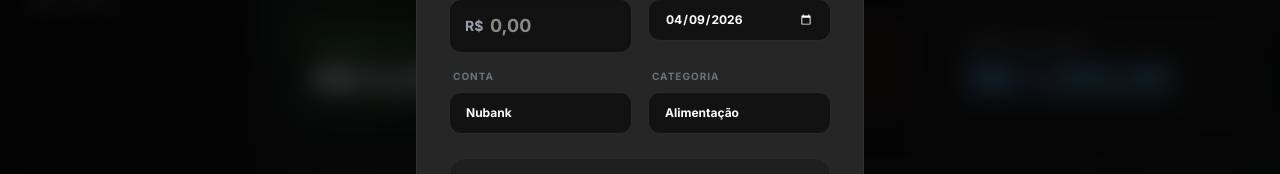
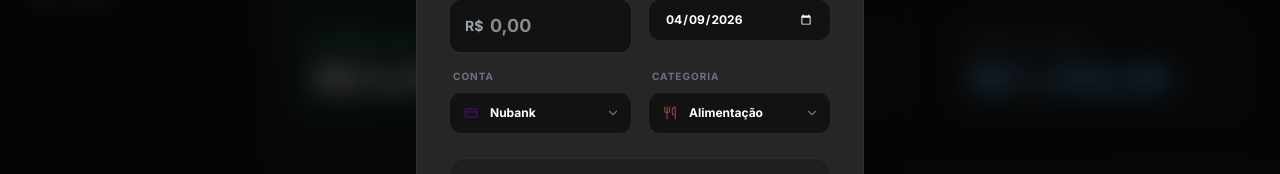
Before and after one commit to Gabriiel-Souza/MyNance, a React (Vite) app: page / in a window 1280 px wide. Both pictures are taken after a click on the button 1216 px from the left and 736 px from the top of the page. Shown: the part 372-546 px from the top of the page. Built offline with nearby package versions, Linux system fonts and the light colour scheme.

Commit message:
ux: add dynamic icons to Account and Category selects in TransactionModal

```diff
--- a/src/components/TransactionModal.tsx
+++ b/src/components/TransactionModal.tsx
@@ -1,5 +1,5 @@
 import React, { useState, useEffect } from 'react';
-import { X, Check, Calendar, DollarSign, Tag, CreditCard, Trash2, ArrowUpCircle, ArrowDownCircle, RefreshCw } from 'lucide-react';
+import { X, Check, Calendar, DollarSign, Tag, CreditCard, Trash2, ArrowUpCircle, ArrowDownCircle, RefreshCw, Wallet, Utensils, Car, ShoppingBag, Landmark, ChevronDown } from 'lucide-react';
 import { useFinanceStore } from '../store/useFinanceStore';
 import type { Transaction, TransactionType } from '../types';
 
@@ -142,6 +142,28 @@ export function TransactionModal({ isOpen, onClose, editTransaction }: ModalProp
 
   const valid = isFormValid();
 
+  const renderCategoryIcon = (iconName: string, size = 14) => {
+    switch (iconName) {
+      case 'Utensils': return <Utensils size={size} />;
+      case 'Car': return <Car size={size} />;
+      case 'ShoppingBag': return <ShoppingBag size={size} />;
+      case 'CreditCard': return <CreditCard size={size} />;
+      case 'Landmark': return <Landmark size={size} />;
+      default: return <Wallet size={size} />;
+    }
+  };
+
+  const getAccountIcon = (accountId: string) => {
+    const acc = accounts.find(a => a.id === accountId);
+    if (!acc) return <Wallet size={14} />;
+    switch (acc.type) {
+      case 'CREDIT': return <CreditCard size={14} style={{ color: acc.color }} />;
+      default: return <Wallet size={14} style={{ color: acc.color }} />;
+    }
+  };
+
+  const selectedCategory = categories.find(c => c.id === categoryId);
+
   return (
     <div className="fixed inset-0 z-[60] flex items-center justify-center p-4">
       <div className="absolute inset-0 bg-black/70 backdrop-blur-md" onClick={onClose} />
@@ -255,28 +277,40 @@ export function TransactionModal({ isOpen, onClose, editTransaction }: ModalProp
                   <label className="block text-[10px] font-bold text-gray-500 uppercase tracking-widest mb-2 ml-1">
                     Conta
                   </label>
+                <div className="relative">
+                  <div className="absolute left-3 top-1/2 -translate-y-1/2 text-primary opacity-50 flex items-center justify-center w-5">
+                    {getAccountIcon(accountId)}
+                  </div>
                   <select
                     required
                     value={accountId}
                     onChange={e => setAccountId(e.target.value)}
-                    className="w-full bg-background border border-white/10 rounded-xl px-4 py-3 font-bold text-xs focus:outline-none focus:border-primary appearance-none cursor-pointer"
+                    className="w-full bg-background border border-white/10 rounded-xl pl-10 pr-4 py-3 font-bold text-xs focus:outline-none focus:border-primary appearance-none cursor-pointer"
                   >
                     {accounts.map(acc => <option key={acc.id} value={acc.id}>{acc.name}</option>)}
                   </select>
+                  <ChevronDown size={14} className="absolute right-3 top-1/2 -translate-y-1/2 text-gray-500 pointer-events-none" />
+                </div>
               </div>
             ) : (
                 <div>
                   <label className="block text-[10px] font-bold text-gray-500 uppercase tracking-widest mb-2 ml-1">
                     Origem
                   </label>
+                  <div className="relative">
+                    <div className="absolute left-3 top-1/2 -translate-y-1/2 text-primary opacity-50 flex items-center justify-center w-5">
+                      {getAccountIcon(accountId)}
+                    </div>
                     <select
                       required
                       value={accountId}
                       onChange={e => setAccountId(e.target.value)}
-                    className="w-full bg-background border border-white/10 rounded-xl px-4 py-3 font-bold text-xs focus:outline-none focus:border-primary appearance-none cursor-pointer"
+                      className="w-full bg-background border border-white/10 rounded-xl pl-10 pr-4 py-3 font-bold text-xs focus:outline-none focus:border-primary appearance-none cursor-pointer"
                     >
-                    {accounts.map(acc => <option key={acc.id} value={acc.id}>{acc.name}</option>)}
+                      {accounts.map(acc => <option key={acc.id} valueAcc={acc.id}>{acc.name}</option>)}
                     </select>
+                    <ChevronDown size={14} className="absolute right-3 top-1/2 -translate-y-1/2 text-gray-500 pointer-events-none" />
+                  </div>
                 </div>
               )}
 
@@ -285,32 +319,44 @@ export function TransactionModal({ isOpen, onClose, editTransaction }: ModalProp
                   <label className="block text-[10px] font-bold text-gray-500 uppercase tracking-widest mb-2 ml-1">
                     Destino
                   </label>
+                  <div className="relative">
+                    <div className="absolute left-3 top-1/2 -translate-y-1/2 text-secondary opacity-50 flex items-center justify-center w-5">
+                      {getAccountIcon(destinationAccountId)}
+                    </div>
                     <select
                       required
                       value={destinationAccountId}
                       onChange={e => setDestinationAccountId(e.target.value)}
-                    className={`w-full bg-background border rounded-xl px-4 py-3 font-bold text-xs focus:outline-none focus:border-primary appearance-none cursor-pointer ${accountId === destinationAccountId ? 'border-tertiary' : 'border-white/10'}`}
+                      className={`w-full bg-background border rounded-xl pl-10 pr-4 py-3 font-bold text-xs focus:outline-none focus:border-primary appearance-none cursor-pointer ${accountId === destinationAccountId ? 'border-tertiary' : 'border-white/10'}`}
                     >
                       <option value="" disabled>Escolha o destino...</option>
                       {accounts.filter(acc => acc.id !== accountId).map(acc => (
                         <option key={acc.id} value={acc.id}>{acc.name}</option>
                       ))}
                     </select>
+                    <ChevronDown size={14} className="absolute right-3 top-1/2 -translate-y-1/2 text-gray-500 pointer-events-none" />
+                  </div>
                 </div>
               ) : (
                 <div>
                   <label className="block text-[10px] font-bold text-gray-500 uppercase tracking-widest mb-2 ml-1">
                     Categoria
                   </label>
+                  <div className="relative">
+                    <div className="absolute left-3 top-1/2 -translate-y-1/2 opacity-50 flex items-center justify-center w-5" style={{ color: selectedCategory?.color }}>
+                      {renderCategoryIcon(selectedCategory?.icon || 'Wallet')}
+                    </div>
                     <select
                       required
                       value={categoryId}
                       onChange={e => setCategoryId(e.target.value)}
-                    className="w-full bg-background border border-white/10 rounded-xl px-4 py-3 font-bold text-xs focus:outline-none focus:border-primary appearance-none cursor-pointer"
+                      className="w-full bg-background border border-white/10 rounded-xl pl-10 pr-4 py-3 font-bold text-xs focus:outline-none focus:border-primary appearance-none cursor-pointer"
                     >
                       <option value="" disabled>Buscar categoria...</option>
                       {categories.map(cat => <option key={cat.id} value={cat.id}>{cat.label}</option>)}
                     </select>
+                    <ChevronDown size={14} className="absolute right-3 top-1/2 -translate-y-1/2 text-gray-500 pointer-events-none" />
+                  </div>
                 </div>
               )}
             </div>
```
Lines whose indentation alone changed are shown as unchanged.
